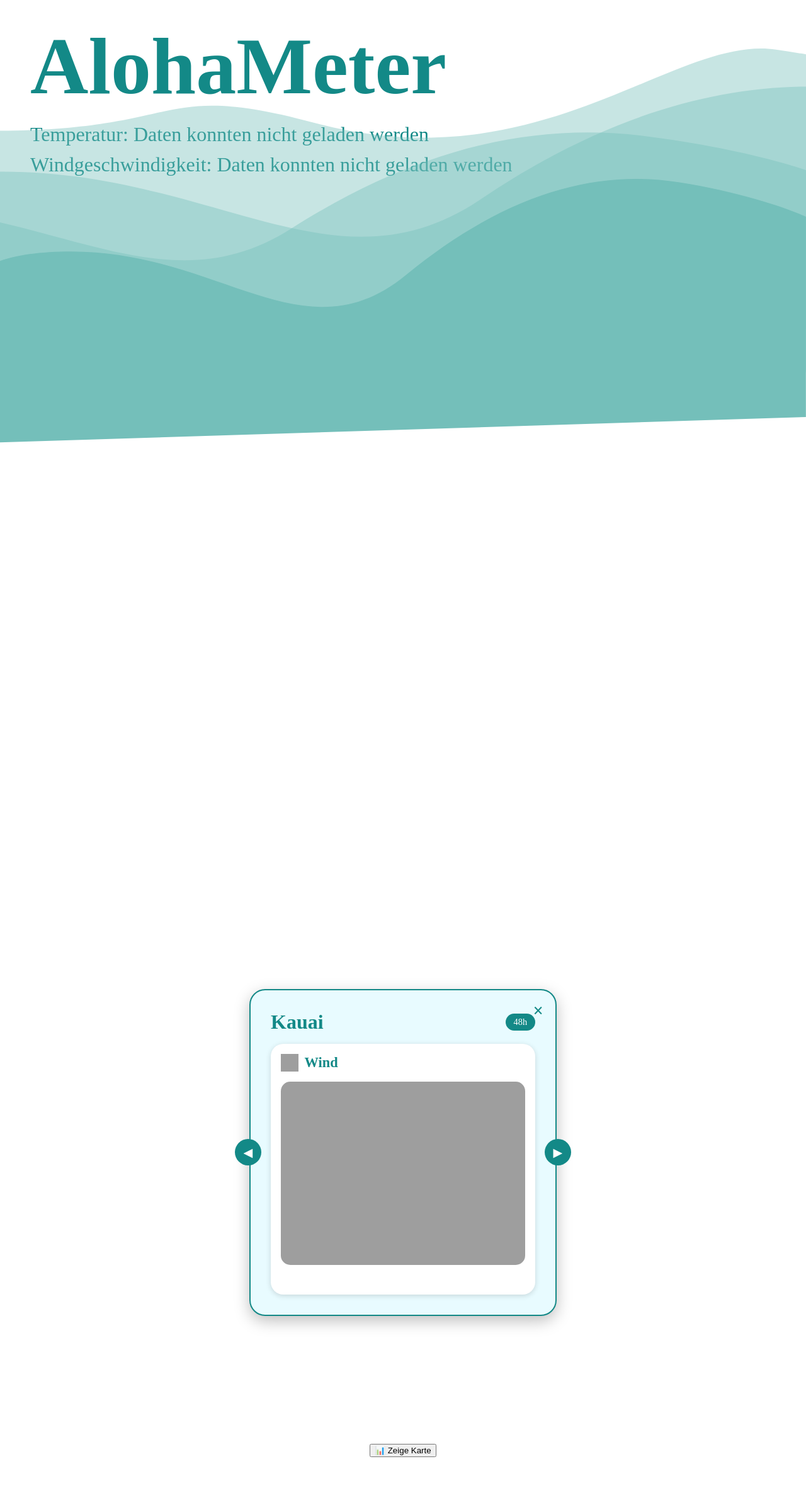
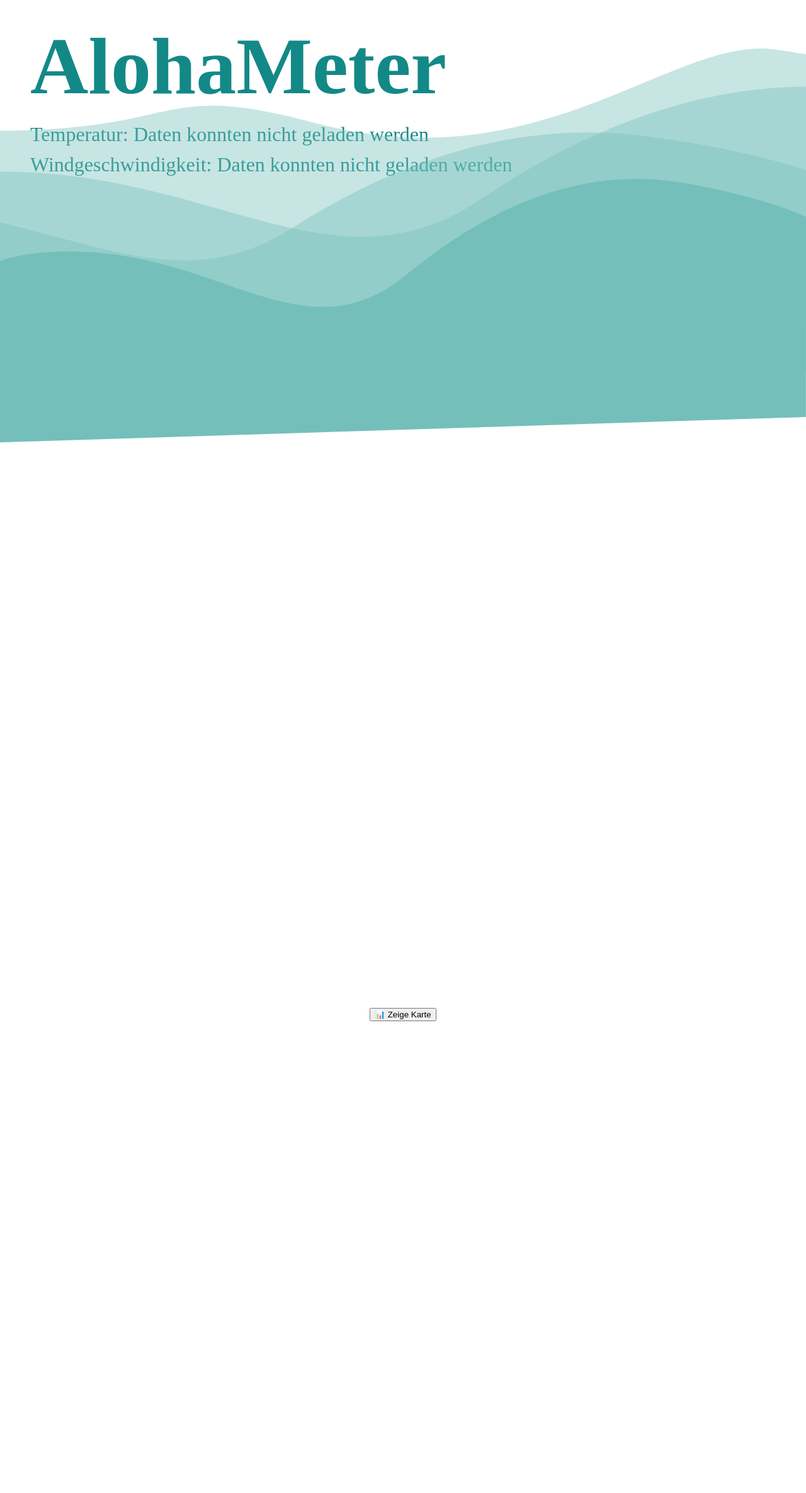
Before and after one commit to julediecoole/alohameter, a PHP site: page / in a window 1280 px wide. Shown: the whole page at 63% size. After the commit the page ends 1621 px from the top, so only its background shows below. Run offline with PHP 8.4, Linux system fonts and the light colour scheme; grey boxes are pictures that could not be loaded.

Commit message:
Update style.css

```diff
--- a/style.css
+++ b/style.css
@@ -77,7 +77,6 @@ footer {
   font-size: 0.9rem;
 }
 
-<<<<<<< HEAD
 /* === MODAL OVERLAY === */
 .modal {
   display: none;
@@ -218,4 +217,3 @@ footer {
     display: none; /* auf Handy keine Pfeile */
   }
 }
-=======
```
